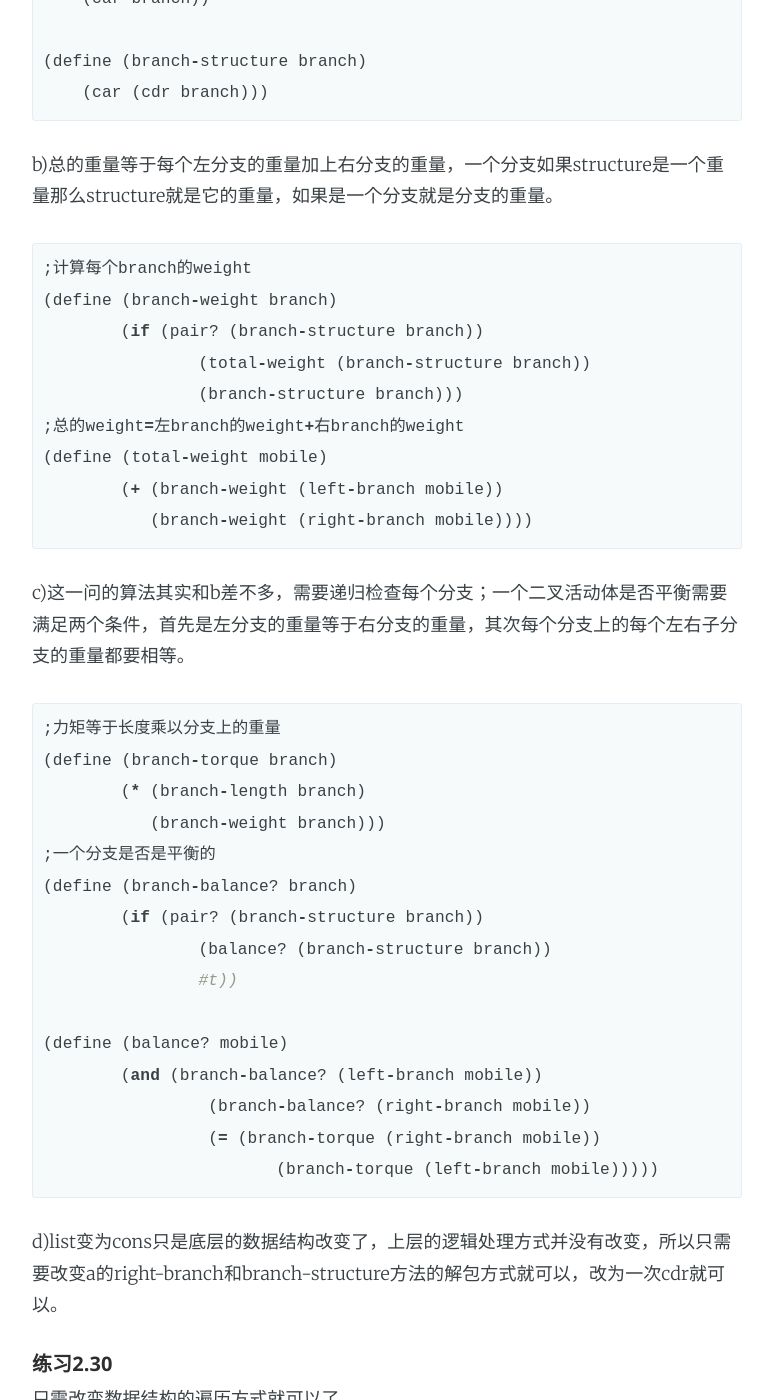
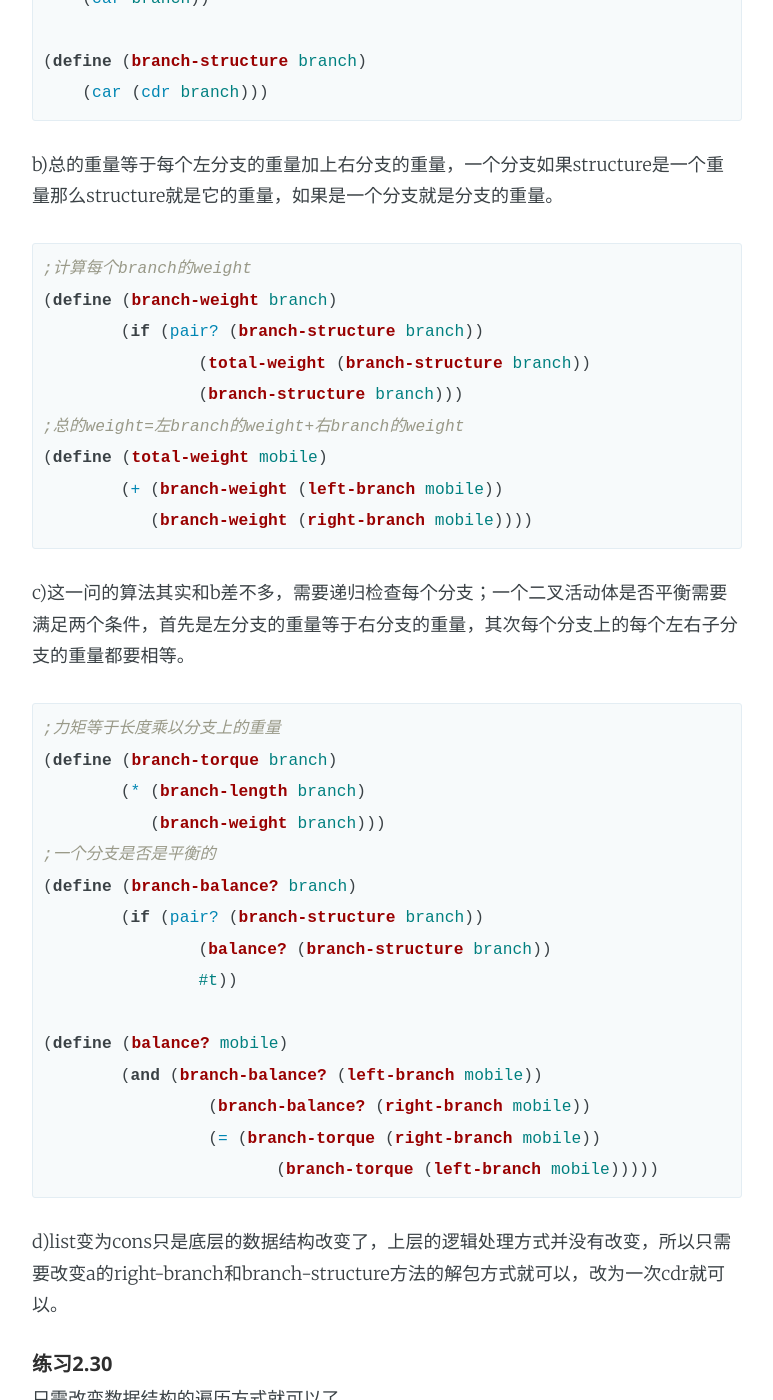
Before and after one commit to RuiKQ/RuiKQ.github.io, a Jekyll site: the page built from _posts/2015-12-04-SICP读书笔记和习题.md, in a window 1280 px wide and 1400 px high, scrolled down 3669 px. Shown: the whole window, without its empty margins (253-1026 px from the left). Built offline with Jekyll 4.4.1, drawn with Linux system fonts in a browser that asks for light colours; Markdown is read by kramdown in place of the engine named in the settings; comment, search, counter and statistics services are not loaded; some of the changed text lies outside the part shown.

Commit message:
修改语法高亮

```diff
--- a/_posts/2015-12-04-SICP读书笔记和习题.md
+++ b/_posts/2015-12-04-SICP读书笔记和习题.md
@@ -13,7 +13,7 @@ categories: sicp 习题
 ####第2章 构造数据抽象
 #####练习2.25
 这题还是比较简单的，最后一个简直丧心病狂
-{% highlight ruby %}
+{% highlight scheme %}
 (define x (list 1 3 (5 7) 9))
 (define y (list ((7))))
 (define z (list (1 (2 (3 (4 (5 (6 7))))))))
@@ -22,7 +22,7 @@ categories: sicp 习题
 (car (cdr (car (cdr (car (cdr (car (cdr (car (cdr (car (cdr z))))))))))))
 {% endhighlight %}
 #####练习2.26
-{% highlight ruby %}
+{% highlight scheme %}
 (define x (list 1 2 3))
 (define y (list 4 5 6))
 
@@ -32,7 +32,7 @@ categories: sicp 习题
 {% endhighlight %}
 #####练习2.27
 这题只需要在是序列的元素师序列的情况下加一层resverse递归就可以了
-{% highlight ruby %}
+{% highlight scheme %}
 ;空的数组
 (define nil '())
 (define (deep-reverse items)
@@ -51,7 +51,7 @@ categories: sicp 习题
 {% endhighlight %}
 #####练习2.28
 这题的思路是对左右子树分别进行递归，再进行append
-{% highlight ruby %}
+{% highlight scheme %}
 (define nil '())
 
 (define (fringe items)
@@ -68,7 +68,7 @@ categories: sicp 习题
 {% endhighlight %}
 #####练习2.29
 a)由于make-mobile和make-branch都是使用list所以right-branch和branch-structure需要在一次cdr解包后再进行一次car解包
-{% highlight ruby %}
+{% highlight scheme %}
 ;题中函数
 (define (make-mobile left right)
 	(list left right))
@@ -88,7 +88,7 @@ a)由于make-mobile和make-branch都是使用list所以right-branch和branch-str
     (car (cdr branch)))
 {% endhighlight %}
 b)总的重量等于每个左分支的重量加上右分支的重量，一个分支如果structure是一个重量那么structure就是它的重量，如果是一个分支就是分支的重量。
-{% highlight ruby %}
+{% highlight scheme %}
 ;计算每个branch的weight
 (define (branch-weight branch)
 	(if (pair? (branch-structure branch))
@@ -100,7 +100,7 @@ b)总的重量等于每个左分支的重量加上右分支的重量，一个分
 	   (branch-weight (right-branch mobile))))
 {% endhighlight %}
 c)这一问的算法其实和b差不多，需要递归检查每个分支；一个二叉活动体是否平衡需要满足两个条件，首先是左分支的重量等于右分支的重量，其次每个分支上的每个左右子分支的重量都要相等。
-{% highlight ruby %}
+{% highlight scheme %}
 ;力矩等于长度乘以分支上的重量
 (define (branch-torque branch)
 	(* (branch-length branch)
@@ -120,7 +120,7 @@ c)这一问的算法其实和b差不多，需要递归检查每个分支；一
 d)list变为cons只是底层的数据结构改变了，上层的逻辑处理方式并没有改变，所以只需要改变a的right-branch和branch-structure方法的解包方式就可以，改为一次cdr就可以。
 #####练习2.30
 只需改变数据结构的遍历方式就可以了
-{% highlight ruby %}
+{% highlight scheme %}
 (define nil '())
 (define (square x) (* x x))
 ;直接定义
@@ -142,7 +142,7 @@ d)list变为cons只是底层的数据结构改变了，上层的逻辑处理方
 {% endhighlight %}
 #####练习2.31
 其实在做30题时就已经将函数抽象出来了
-{% highlight ruby %}
+{% highlight scheme %}
 (define (square x) (* x x))
 (define (tree-map f tree)
 	(map (lambda (sub-tree)
@@ -153,10 +153,10 @@ d)list变为cons只是底层的数据结构改变了，上层的逻辑处理方
 (define (square-tree tree) (tree-map square tree))
 {% endhighlight %}
 #####练习2.32
-s的子集等于(cdr s)的子集加上(cdr s)中每个元素的集合append(car s)
+s的子集等于(cdr s)的子集加上(cdr s)中每个元素的append(car s)的集合
 这是典型的分治法，将一个大问题分解为多个小问题，和那个换零钱问题有点类似
 问题的演算过程是这样的（演算来自[http://community.schemewiki.org/?sicp-ex-2.32](http://community.schemewiki.org/?sicp-ex-2.32)）
-{% highlight ruby %}
+{% highlight scheme %}
 (subsets '(1 2 3))
 rest ← (subsets '(2 3))
        rest ← (subsets '(3))
@@ -169,7 +169,7 @@ rest ← (subsets '(2 3))
 (append '(() (3) (2) (2 3)) (map ⟨…⟩ '(() (3) (2) (2 3))))
 '(() (3) (2) (2 3) (1) (1 3) (1 2) (1 2 3))
 {% endhighlight %}
-{% highlight ruby %}
+{% highlight scheme %}
 (define (subsets s)
 	(if (null? s)
 		(list '())
```
Also changed, not shown: _posts/2015-01-27-iOS-autolayout总结.md (+1 -1 lines).
